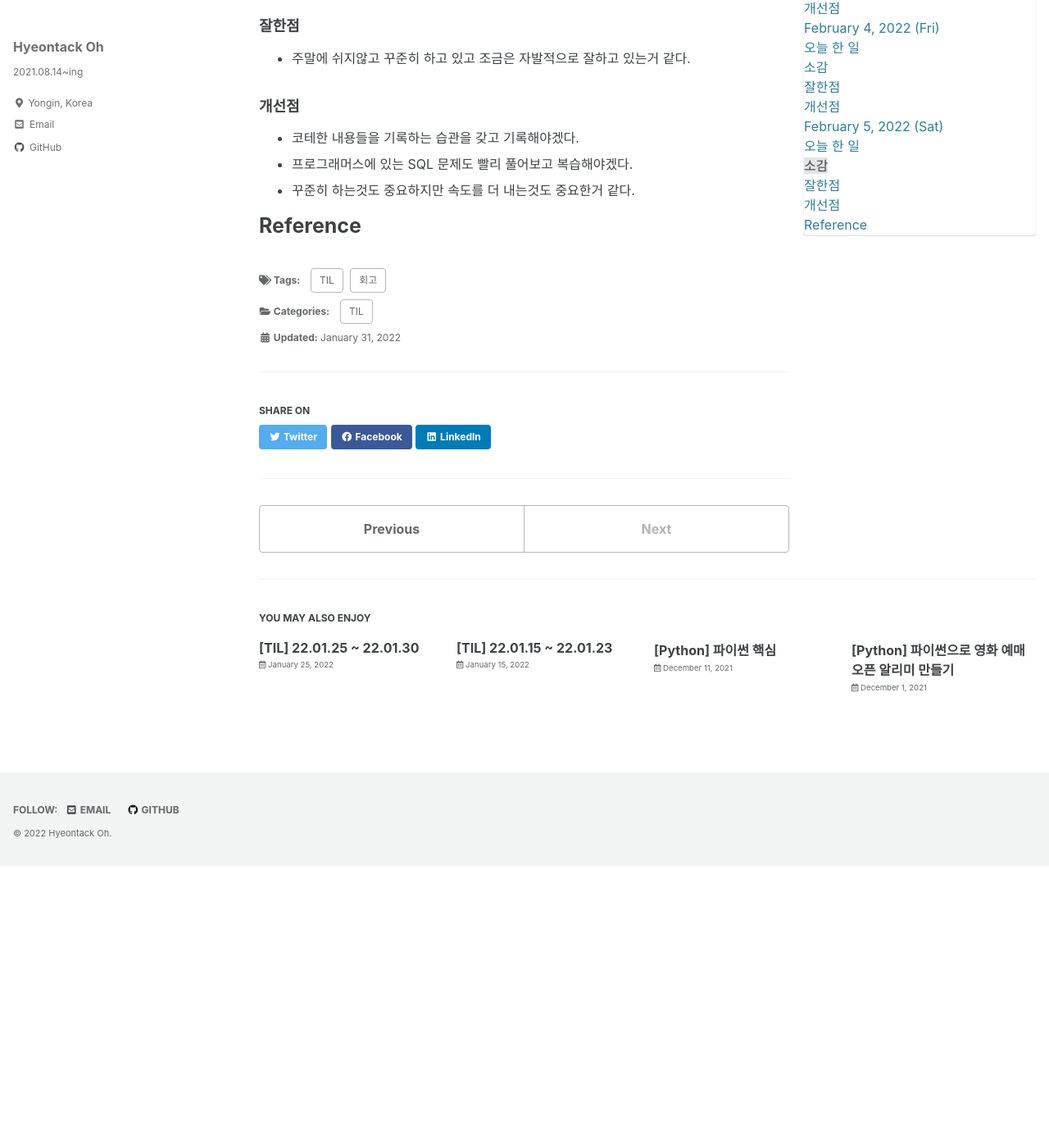
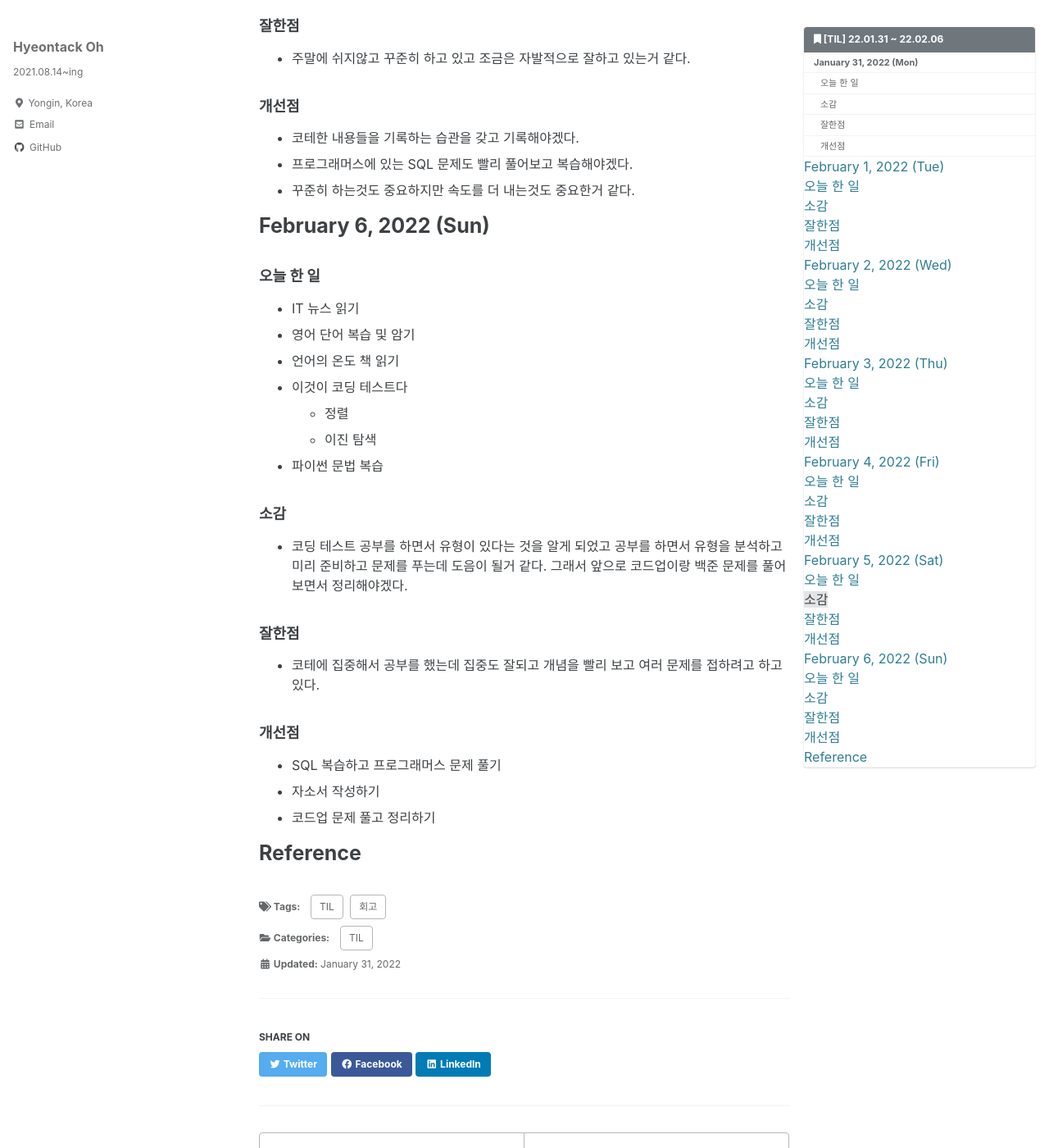
Before and after one commit to hyeontack5/hyeontack5.github.io, a Jekyll site: the page built from _posts/TIL/2022-01-31-[TIL] 22.01.31 ~ 22.02.06.md, in a window 1280 px wide and 1400 px high, scrolled down 4784 px. Shown: the whole window at 82% size. Built offline with Jekyll 4.4.1, drawn with Linux system fonts in a browser that asks for light colours; cached includes are drawn as plain includes; before the commit the page ends 5840 px from its top, so only the background shows below that.

Commit message:
Docs: 22.02.06 회고

```diff
--- a/_posts/TIL/2022-01-31-[TIL] 22.01.31 ~ 22.02.06.md
+++ b/_posts/TIL/2022-01-31-[TIL] 22.01.31 ~ 22.02.06.md
@@ -149,4 +149,26 @@ toc_icon: "bookmark"
 - 프로그래머스에 있는 SQL 문제도 빨리 풀어보고 복습해야겠다.
 - 꾸준히 하는것도 중요하지만 속도를 더 내는것도 중요한거 같다.
 
+# February 6, 2022 (Sun)
+
+### 오늘 한 일
+- IT 뉴스 읽기
+- 영어 단어 복습 및 암기
+- 언어의 온도 책 읽기
+- 이것이 코딩 테스트다
+  - 정렬
+  - 이진 탐색
+- 파이썬 문법 복습
+
+### 소감
+- 코딩 테스트 공부를 하면서 유형이 있다는 것을 알게 되었고 공부를 하면서 유형을 분석하고 미리 준비하고 문제를 푸는데 도음이 될거 같다. 그래서 앞으로 코드업이랑 백준 문제를 풀어보면서 정리해야겠다.
+
+### 잘한점
+- 코테에 집중해서 공부를 했는데 집중도 잘되고 개념을 빨리 보고 여러 문제를 접하려고 하고있다.
+
+### 개선점
+- SQL 복습하고 프로그래머스 문제 풀기
+- 자소서 작성하기
+- 코드업 문제 풀고 정리하기
+
 # Reference
```
